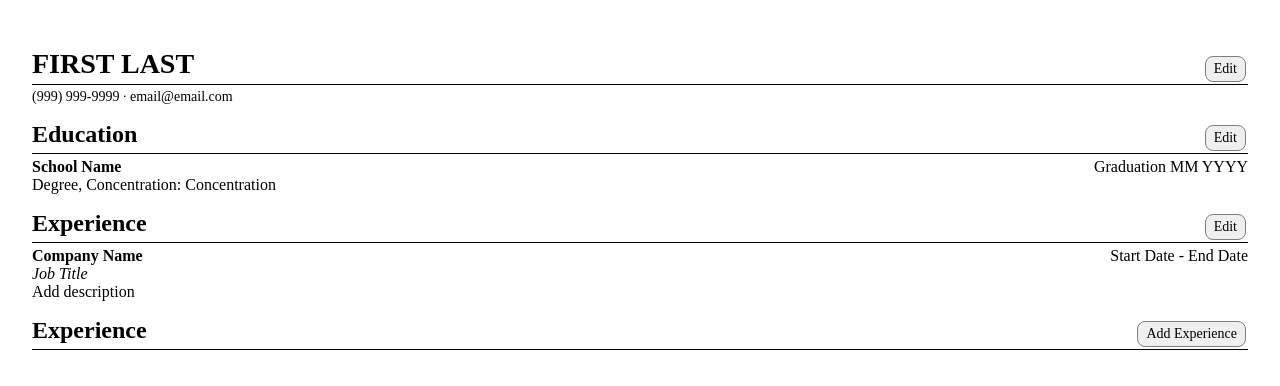
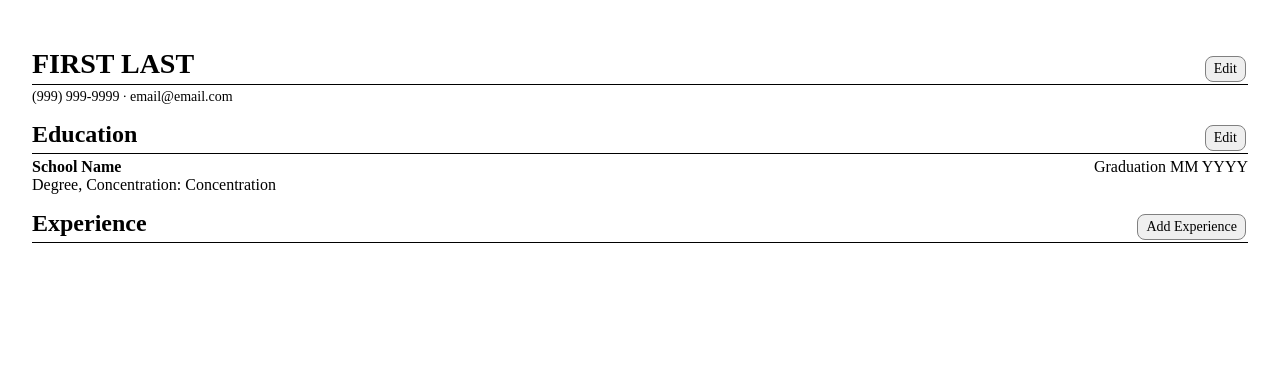
Before and after one commit to crolfs47/odin-react-cv, a React (Vite) app: page / in a window 1280 px wide. Shown: the top 386 px of the page. Built offline with nearby package versions, Linux system fonts and the light colour scheme.

Commit message:
Add function to delete jobs from experience section

```diff
--- a/src/App.jsx
+++ b/src/App.jsx
@@ -20,13 +20,13 @@ const App = () => {
     graduationDate: "Graduation MM YYYY",
   })
 
-  const [experience, setExperience] = useState({
-    companyName: "Company Name",
-    title: "Job Title",
-    startDate: "Start Date",
-    endDate: "End Date",
-    description: "Add description",
-  })
+  // const [experience, setExperience] = useState({
+  //   companyName: "Company Name",
+  //   title: "Job Title",
+  //   startDate: "Start Date",
+  //   endDate: "End Date",
+  //   description: "Add description",
+  // })
 
   // const [job, setJob] = useState({
   //   companyName: "Company Name",
@@ -43,9 +43,6 @@ const App = () => {
       <div className="cv-container">
         <PersonalInfo {...info} handleUpdate={(newInfo) => setInfo(newInfo)} />
         <EducationInfo {...education} handleUpdate={(newEducation) => setEducation(newEducation)} />
-        <Experience {...experience} handleUpdate={(newExperience) => setExperience(newExperience)}/>
-      </div>
-      <div>
         <JobsList jobsList={jobsList} handleUpdate={(newJobsList) => setJobsList(newJobsList)} />
       </div>
     </>
--- a/src/components/Job.jsx
+++ b/src/components/Job.jsx
@@ -1,17 +1,22 @@
 import { useState } from "react";
 import JobForm from "./JobForm";
 
-const Job = ({ job, }) => {
+const Job = ({ job, jobsList, handleUpdate }) => {
   const [isEdit, setEdit] = useState(false);
 
   const handleEdit = () => {
     setEdit(!isEdit);
   };
 
+  const handleDelete = (jobId) => {
+    const newList = jobsList.filter((job) => job.id !== jobId);
+    handleUpdate(newList);
+  };
+
   return (
     <>
     {!isEdit ? (
-      <div>
+      <div className="job-container">
         <div className="flex space-between">
           <div className="bold">{job.companyName}</div>
           <div>
@@ -21,7 +26,7 @@ const Job = ({ job, }) => {
         <div className="italic">{job.title}</div>
         <div>{job.description}</div>
         <button type="button" onClick={handleEdit}>Edit</button>
-        <button type="button">Delete</button>
+        <button type="button" onClick={() => handleDelete(job.id)}>Delete</button>
       </div>
     ) : (
       <div className="form-container">
--- a/src/components/JobsList.jsx
+++ b/src/components/JobsList.jsx
@@ -31,7 +31,7 @@ const JobsList = ({ jobsList, handleUpdate }) => {
 
         <div>
           {jobsList.map((job) => {
-            return <Job key={job.id} job={job} />;
+            return <Job key={job.id} job={job} jobsList={jobsList} handleUpdate={(jobsList) => handleUpdate(jobsList)} />;
           })}
         </div>
 
```
